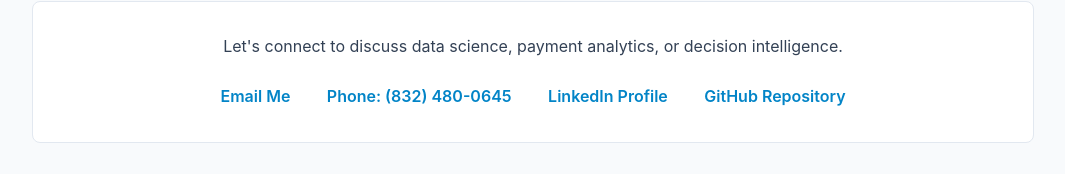
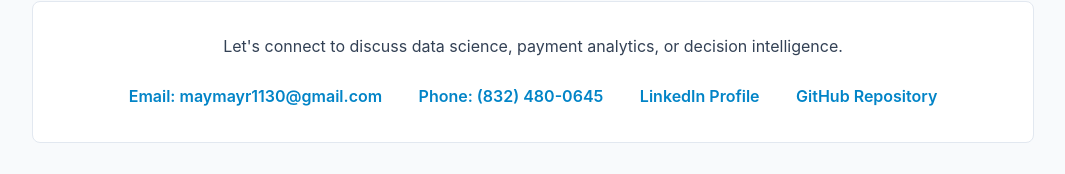
Before and after one commit to MAYRUAN/Data-Science-Professional-Portfolio, a plain HTML site: page index.html in a window 1280 px wide. Shown: the part 2094-2268 px from the top of the page, without its empty margins (107-1172 px from the left). Drawn offline with Linux system fonts and the light colour scheme.

Commit message:
Update index.html

```diff
--- a/index.html
+++ b/index.html
@@ -183,8 +183,8 @@
       <div class="contact-card">
         <p style="margin-bottom: 1.5rem;">Let's connect to discuss data science, payment analytics, or decision intelligence.</p>
         <div class="contact-links">
-          <a href="mailto:maymayr1130@gmail.com">Email Me</a>
-          <a href="tel:+18324800645">Phone: (832) 480-0645</a>
+          <a href="mailto:maymayr1130@gmail.com">Email: maymayr1130@gmail.com </a>
+          <a href="tel:+18324800645">Phone: (832) 480-0645 </a>
           <a href="https://www.linkedin.com/in/chunmei-ruan/" target="_blank">LinkedIn Profile</a>
           <a href="https://github.com/MAYRUAN/Data-Science-Professional-Portfolio" target="_blank">GitHub Repository</a>
         </div>
```
